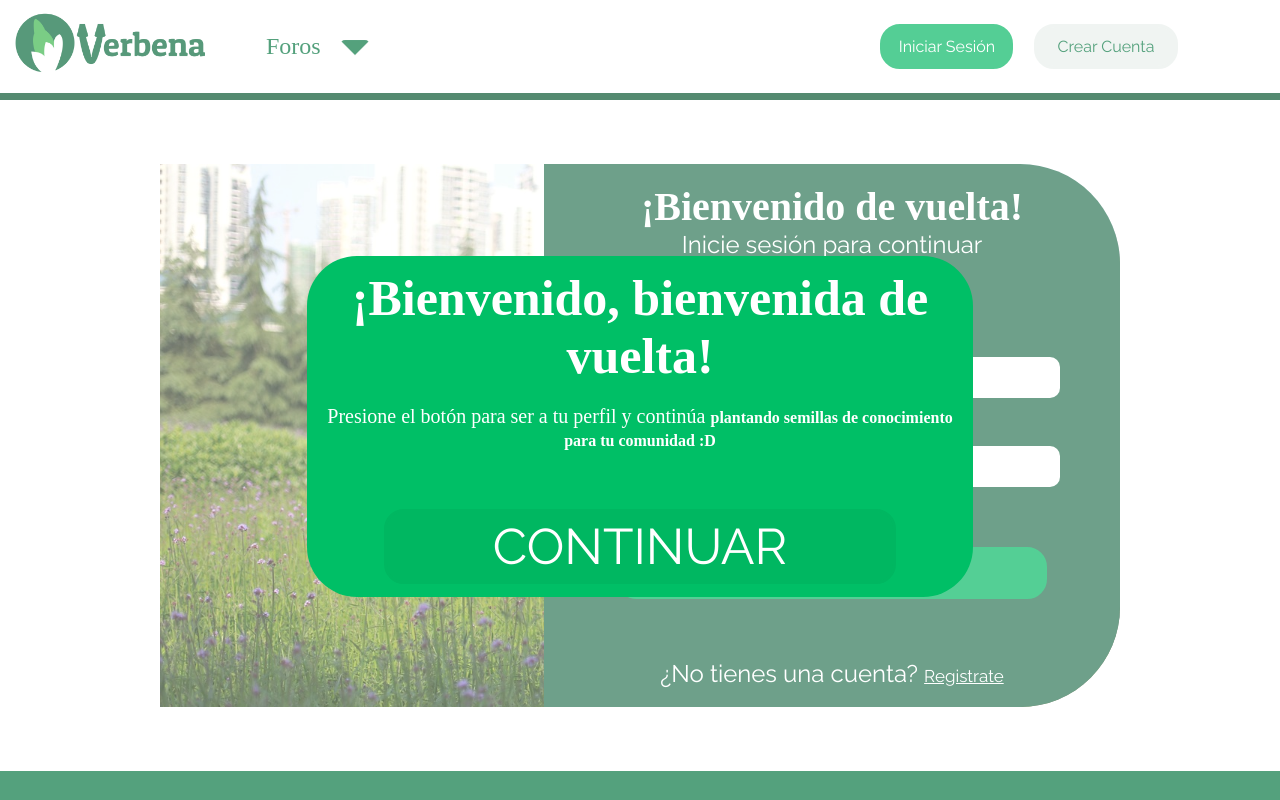
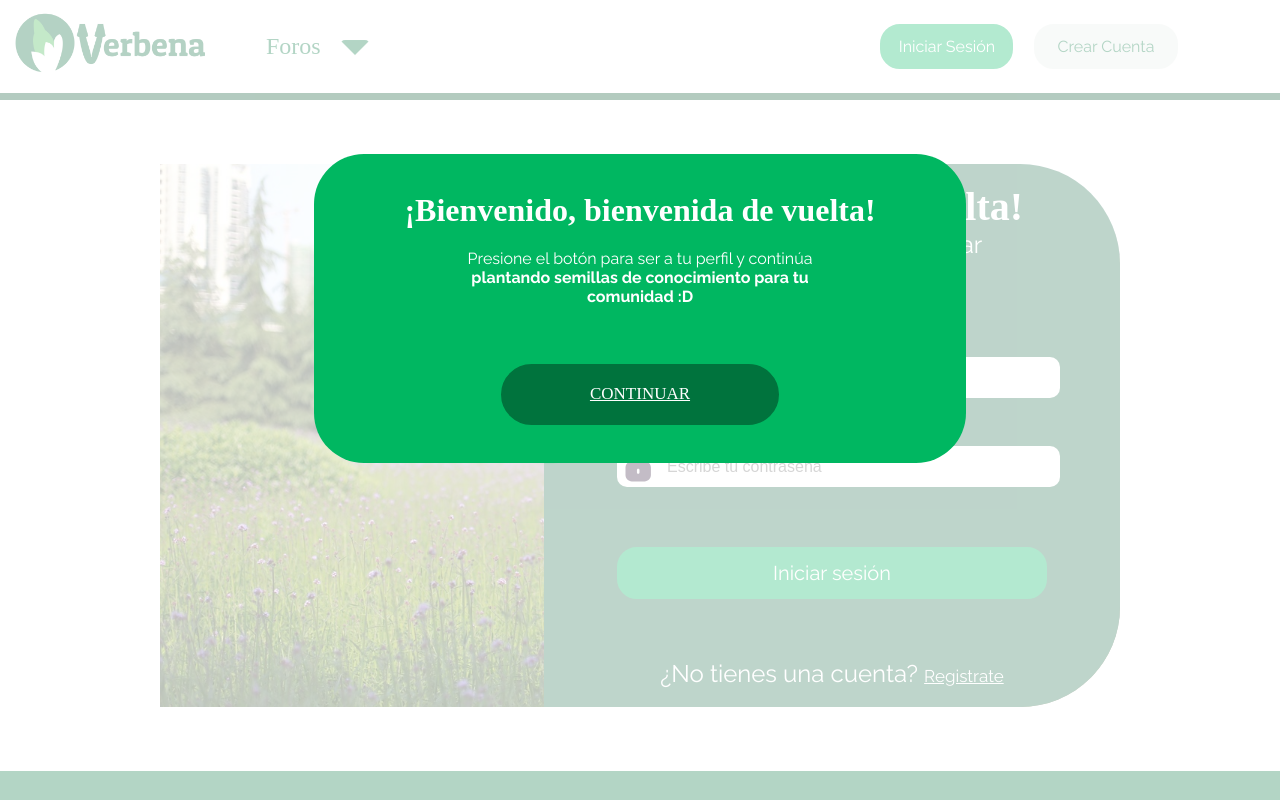
Before and after one commit to Mars-Phoenix-04/Proyecto-Verbena, a plain HTML site: page Verbena/Frontend/HTML/iniciarsesion.html in a window 1280 px wide. Both pictures are taken after a click on the button "Iniciar sesión". Shown: the top 800 px of the page. Drawn offline with Linux system fonts and the light colour scheme; a web font is replaced by a local one.

Commit message:
LoginFix1

```diff
--- a/Verbena/Frontend/CSS/pages/iniciarsesion.css
+++ b/Verbena/Frontend/CSS/pages/iniciarsesion.css
@@ -1,61 +1,3 @@
-/* CLASES PARA MOSTRAR Y BLOQUEAR (SOLO SIRVE PARA EL JAVASCRIPT)*/
-.mostrar {
-    display: block;
-}
-
-.oculto {
-    display: none;
-}
-
-.bloquear {
-    overflow: hidden;
-}
-
-.desbloquear {
-    overflow: auto;
-}
-
-/* POPUP */
-.popup {
-    position: absolute;
-    width: 100vw;
-    height: 100%;
-    background-color: rgba(255, 255, 255, 0.329);
-    top: 0;
-    z-index: 1000;
-}
-
-.continue {
-    width: 50%;
-    height: auto;
-    padding: 1%;
-    margin: 20% auto;
-    border-radius: 50px;
-
-    display: flex;
-    justify-content: center;
-    text-align: center;
-    flex-direction: column;
-    align-items: center;
-    gap: 20px;
-
-    background-color: #00BF66;
-    color: white;
-}
-
-.continue h2 {
-    font-size: 50px;
-}
-
-.continue span {
-    font-size: 20px;
-}
-
-.continue .boton {
-    padding: 5px;
-    font-size: 50px;
-}
-
 /* Formulario */
 .registro {
     background-image: url(../../Assets/img/jpg/Verbena1.jpg);
--- /dev/null
+++ b/Verbena/Frontend/CSS/pages/login/clasesJS.css
@@ -0,0 +1,5 @@
+/* CLASES PARA MOSTRAR Y BLOQUEAR (SOLO SIRVE PARA EL JAVASCRIPT)*/
+.mostrar {display: block;}
+.oculto {display: none;}
+.bloquear{overflow: hidden;}
+.desbloquear{overflow-y: auto; overflow-x: hidden;}
--- /dev/null
+++ b/Verbena/Frontend/CSS/pages/login/popup.css
@@ -0,0 +1,52 @@
+/* POPUP */
+.popup {
+    position: fixed;
+    top: 0;
+    bottom: 0;
+    left: 0;
+    right: 0;
+    background: rgba(255, 255, 255, 0.7);
+    z-index: 10;
+}
+.continue {
+    width: 45%;
+    height: auto;
+    padding: 3%;
+    margin: 12% auto;
+    border-radius: 50px;
+    z-index: 10;
+
+    display: flex;
+    justify-content: center;
+    text-align: center;
+    flex-direction: column;
+    align-items: center;
+    gap: 20px;
+
+    background-color: var(--color1);
+    color: white;
+}
+.continue h2{
+    font-size: 2rem;
+    font-family: var(--estiloT);
+}
+.continue span{
+    font-size: 1em;
+    font-family: var(--estilot);
+    margin: 0% 15%;
+}
+.regisboto{
+    font-size: 1rem;
+    font-family: var(--estiloT);
+    padding: 3% 15%;
+    border-radius: 50px;
+    cursor: pointer;
+    background-color: var(--color4);
+    border: solid var(--color4);
+    transition: .3s ease-in-out;
+    z-index: 10;
+}
+.regisboto:hover{
+    background-color: var(--color5);
+    border: solid var(--color5);
+}
--- a/Verbena/Frontend/HTML/iniciarsesion.html
+++ b/Verbena/Frontend/HTML/iniciarsesion.html
@@ -15,6 +15,8 @@
     <link rel='stylesheet' type='text/css' href='../CSS/parts/user.css'>
     <!-- Hojas de estilo UNICA-->
     <link rel='stylesheet' type='text/css' href='../CSS/pages/iniciarsesion.css'>
+    <link rel='stylesheet' type='text/css' href='../CSS/pages/login/clasesJS.css'>
+    <link rel='stylesheet' type='text/css' href='../CSS/pages/login/popup.css'>
     <!-- Google Fonts -->
     <link href="https://fonts.googleapis.com/css2?family=Patua+One&family=Raleway:ital,wght@0,100..900;1,100..900&display=swap" rel="stylesheet">
 </head>
@@ -88,15 +90,6 @@
             </div>
         </div>
     </header>
-
-
-
-
-
-
-
-
-
     <!-- Contenido principal de la página -->
      <main>
         <!-- POPUP -->
@@ -104,7 +97,7 @@
             <div class="continue">
                 <h2>¡Bienvenido, bienvenida de vuelta!</h2>
                 <span>Presione el botón para ser a tu perfil y continúa <b>plantando semillas de conocimiento para tu comunidad :D</b></span><br>
-                <button class="boton" onclick="cerrar()"><a href="perfil.html">CONTINUAR</a></button>
+                <button class="regisboto" onclick="cerrar()"><a href="perfil.html">CONTINUAR</a></button>
             </div>
         </div>
         <!-- Formulario -->
```
